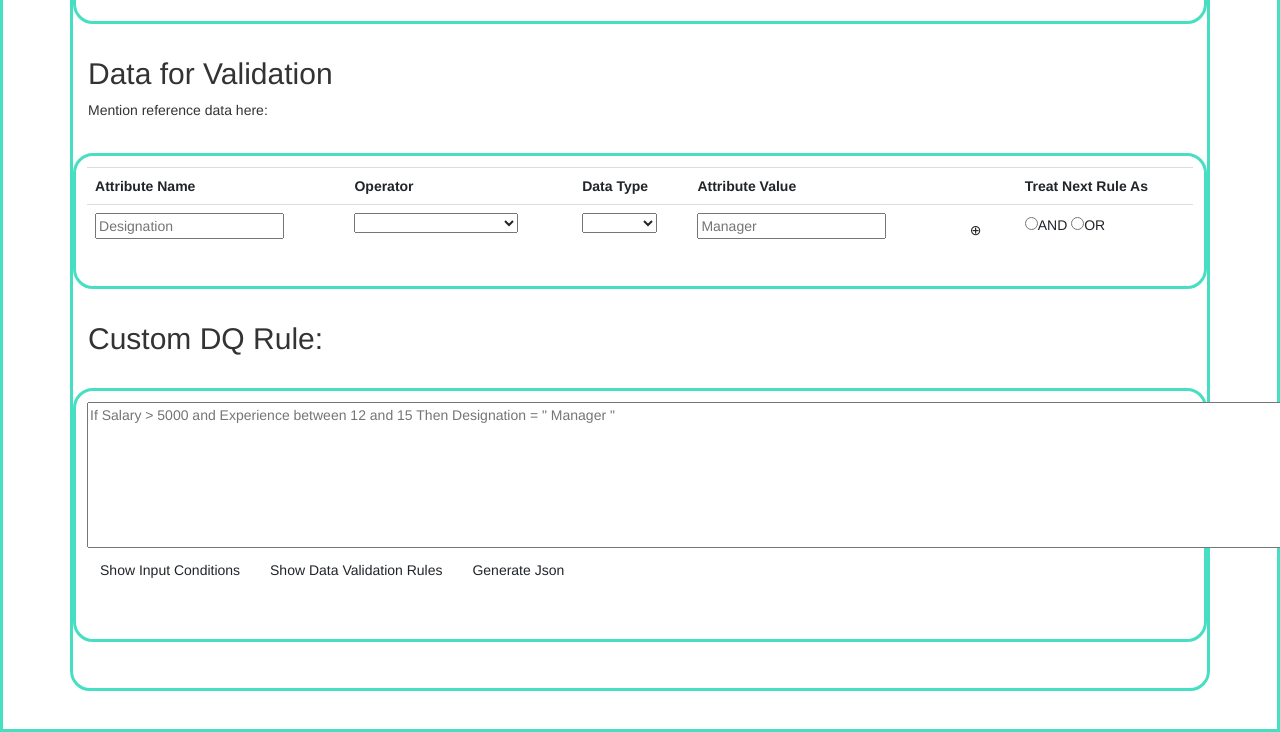
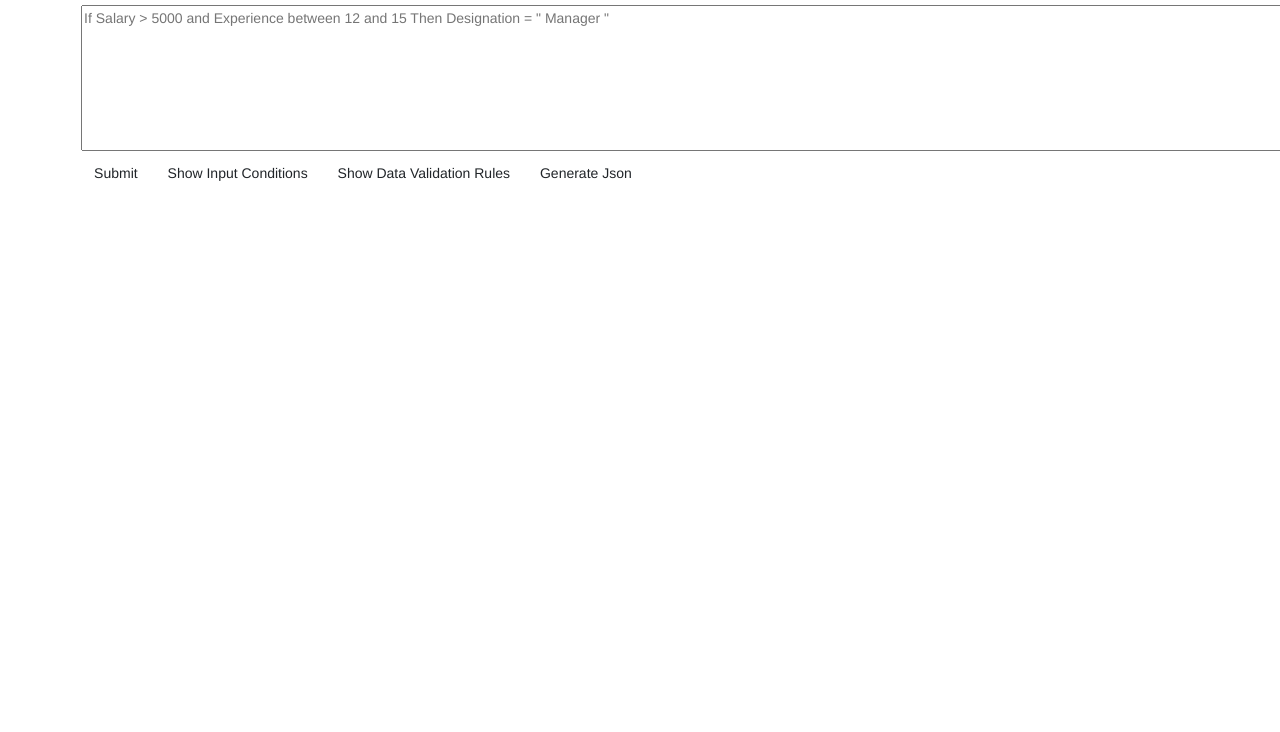
Before and after one commit to Ausaf50/a, a plain HTML site: page index.html in a window 1280 px wide. Shown: the part 706-1438 px from the top of the page. After the commit the page ends 920 px from the top, so only its background shows below. Drawn offline with nearby package versions, Linux system fonts and the light colour scheme.

Commit message:
Update styles.css

```diff
--- a/styles.css
+++ b/styles.css
@@ -1,34 +1,11 @@
 body {
-	border-style: solid;
-	border-color: #47DFC3;
 	margin: 3%;
 }
+
 h1 {
 	text-align: center;
 }
 
-#i5 {
-	margin: 1%;
-	padding: 1%;
-	float: right;
-
-}
-
 div {
-	border-style: solid;
-	border-color: #47DFC3;
-	border-radius: 20px;
-	margin: 3%;
 	padding: 1%;
 }
-#t1,#t3 {
-	float: left;
-}
-#t2, #t4 {
-	margin: 2%;
-
-}
-tr {
-	height: 25px;
-
-}
```
